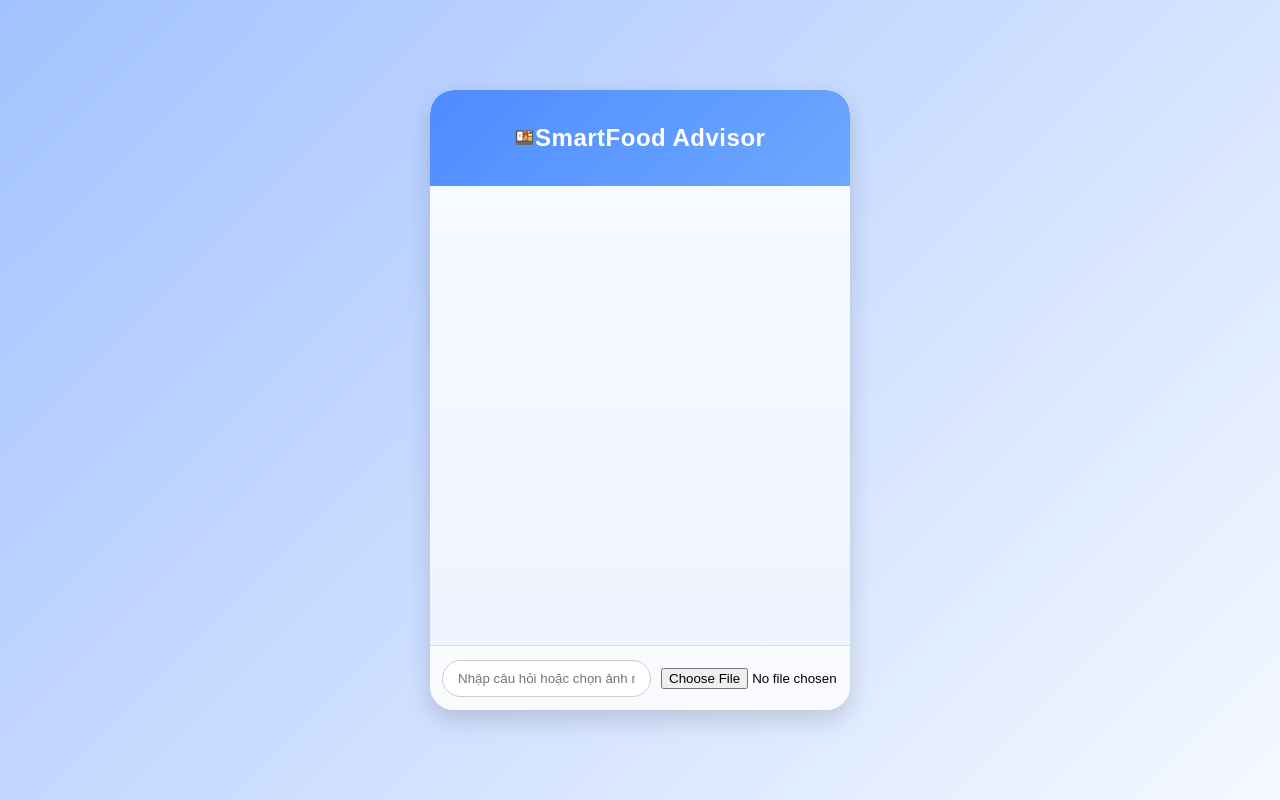
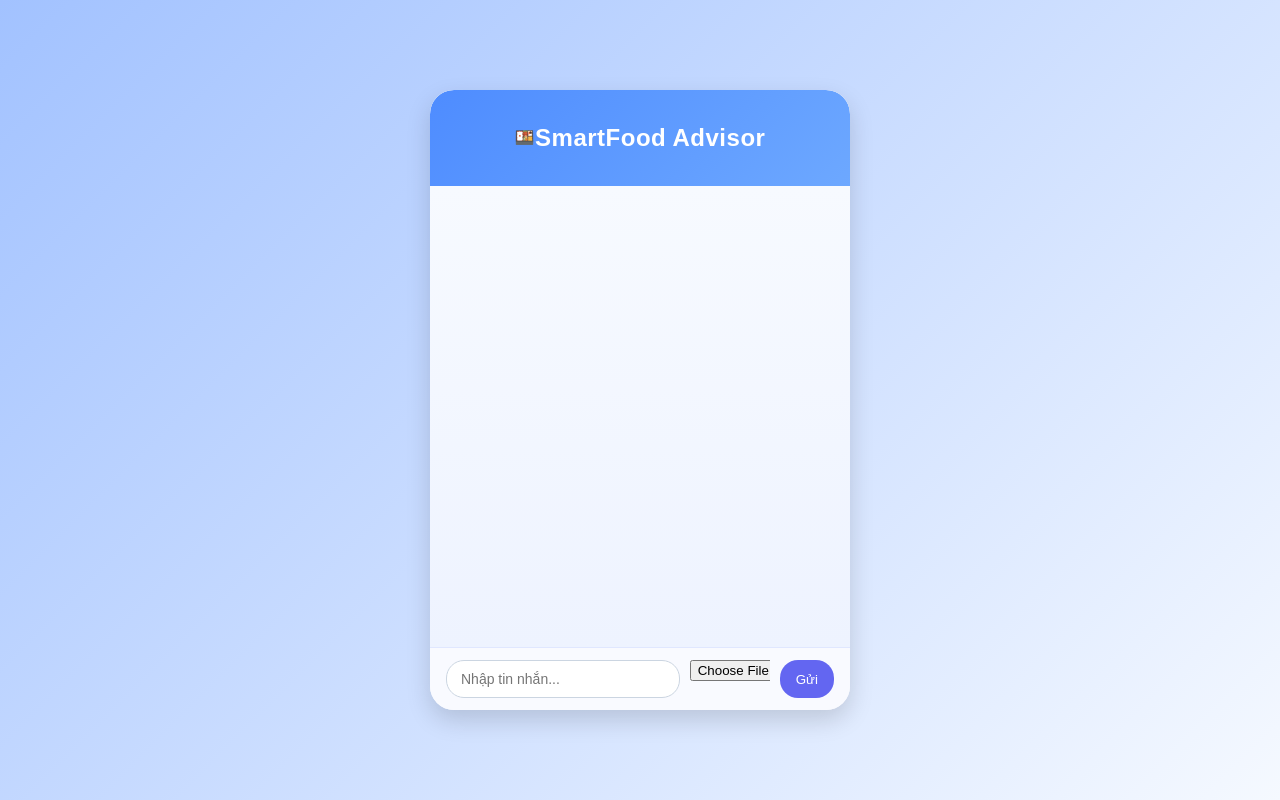
Before and after one commit to nguyenthaison2408/foodchatboxai, a React (Create React App) app: page / in a window 1280 px wide. Built offline with nearby package versions, Linux system fonts and the light colour scheme.

Commit message:
tôi ưu chat box cho preview ảnh

```diff
--- a/src/components/ChatBox.js
+++ b/src/components/ChatBox.js
@@ -1,26 +1,32 @@
-import React, { useState } from "react";
+import React, { useState, useRef } from "react";
 import axios from "axios";
 import ChatMessage from "./ChatMessage";
-import ChatInput from "./ChatInput";
 import ChatHeader from "./ChatHeader";
 import "./ChatBox.scss";
 
 const ChatBox = () => {
   const [messages, setMessages] = useState([]);
   const [loading, setLoading] = useState(false);
+  const [selectedImage, setSelectedImage] = useState(null);
+  const fileInputRef = useRef();
 
-  const sendMessage = async (text, image) => {
+  // Xử lý gửi tin nhắn hoặc ảnh
+  const sendMessage = async (text = "") => {
+    if (!text && !selectedImage) return alert("Nhập tin nhắn hoặc chọn ảnh");
+
     setLoading(true);
 
-    const newMessages = [...messages, { sender: "user", text }];
+    // Hiển thị tin nhắn user
+    const newMessages = [...messages];
+    if (text) newMessages.push({ sender: "user", text });
+    if (selectedImage) newMessages.push({ sender: "user", image: URL.createObjectURL(selectedImage) });
     setMessages(newMessages);
 
     try {
       let res;
-
-      if (image) {
+      if (selectedImage) {
         const formData = new FormData();
-        formData.append("file", image); // key 'file' phải trùng backend
+        formData.append("file", selectedImage);
 
         res = await axios.post("http://localhost:5000/image-analysis", formData, {
           headers: { "Content-Type": "multipart/form-data" },
@@ -29,7 +35,15 @@ const ChatBox = () => {
         res = await axios.post("http://localhost:5000/chat", { message: text });
       }
 
-      setMessages(prev => [...prev, { sender: "bot", text: res.data.reply }]);
+      // Thêm reply AI
+      setMessages(prev => [
+        ...prev,
+        { sender: "bot", text: res.data.reply }
+      ]);
+
+      // Reset input và ảnh
+      setSelectedImage(null);
+      if (fileInputRef.current) fileInputRef.current.value = "";
     } catch (err) {
       console.error("❌ Lỗi khi gọi AI:", err.response?.data || err.message);
       setMessages(prev => [...prev, { sender: "bot", text: "❌ Lỗi khi gọi AI!" }]);
@@ -38,16 +52,62 @@ const ChatBox = () => {
     setLoading(false);
   };
 
+  // Chọn ảnh
+  const handleFileChange = (e) => {
+    if (e.target.files && e.target.files[0]) {
+      setSelectedImage(e.target.files[0]);
+    }
+  };
+
+  // Xóa preview ảnh
+  const removePreview = () => {
+    setSelectedImage(null);
+    if (fileInputRef.current) fileInputRef.current.value = "";
+  };
+
   return (
     <div className="chatbox">
       <ChatHeader />
       <div className="messages">
         {messages.map((msg, i) => (
-          <ChatMessage key={i} sender={msg.sender} text={msg.text} />
+          <ChatMessage
+            key={i}
+            sender={msg.sender}
+            text={msg.text}
+            image={msg.image}
+          />
         ))}
         {loading && <div className="loading">Đang xử lý...</div>}
       </div>
-      <ChatInput onSend={sendMessage} />
+
+      <div className="chat-input-wrapper">
+        <input
+          type="text"
+          placeholder="Nhập tin nhắn..."
+          onKeyDown={(e) => { if(e.key === "Enter") sendMessage(e.target.value) }}
+          disabled={loading}
+          className="chat-input"
+        />
+        <input
+          type="file"
+          accept="image/*"
+          onChange={handleFileChange}
+          ref={fileInputRef}
+          disabled={loading}
+          className="chat-file-input"
+        />
+        <button onClick={() => sendMessage()} disabled={loading} className="chat-send-btn">
+          Gửi
+        </button>
+      </div>
+
+      {selectedImage && (
+        <div className="preview">
+          <button className="close-btn" onClick={removePreview}>×</button>
+          <p>Preview ảnh:</p>
+          <img src={URL.createObjectURL(selectedImage)} alt="preview" />
+        </div>
+      )}
     </div>
   );
 };
--- a/src/components/ChatBox.scss
+++ b/src/components/ChatBox.scss
@@ -39,3 +39,131 @@
   font-style: italic;
   padding-top: 10px;
 }
+
+.chat-input-wrapper {
+  display: flex;
+  gap: 10px;
+  padding: 12px 16px;
+  border-top: 1px solid #e0e7ff;
+  background: #f9faff;
+}
+
+.chat-input {
+  flex: 1;
+  padding: 10px 14px;
+  border-radius: 18px;
+  border: 1px solid #cbd5e1;
+  outline: none;
+  font-size: 14px;
+
+  &:focus {
+    border-color: #6366f1;
+    box-shadow: 0 0 5px rgba(99, 102, 241, 0.4);
+  }
+}
+
+.chat-file-input {
+  width: 80px;
+}
+
+.chat-send-btn {
+  padding: 10px 16px;
+  border: none;
+  border-radius: 18px;
+  background-color: #6366f1;
+  color: #fff;
+  font-weight: 500;
+  cursor: pointer;
+  transition: background 0.2s ease;
+
+  &:hover {
+    background-color: #4f46e5;
+  }
+
+  &:disabled {
+    background-color: #a5b4fc;
+    cursor: not-allowed;
+  }
+}
+
+.preview {
+  padding: 8px 12px;
+  background: #f0f4ff;
+  border-top: 1px solid #e0e7ff;
+  display: flex;
+  flex-direction: column;
+  align-items: center;
+  position: relative;
+
+  p {
+    font-size: 12px;
+    margin-bottom: 4px;
+    color: #334155;
+  }
+
+  img {
+    max-width: 120px;
+    border-radius: 10px;
+    display: block;
+    margin-bottom: 6px;
+  }
+
+  .close-btn {
+    position: absolute;
+    top: 4px;
+    right: 8px;
+    background: #f87171;
+    color: #fff;
+    border: none;
+    border-radius: 50%;
+    width: 20px;
+    height: 20px;
+    font-size: 12px;
+    line-height: 20px;
+    cursor: pointer;
+    padding: 0;
+    text-align: center;
+    transition: background 0.2s;
+
+    &:hover {
+      background: #ef4444;
+    }
+  }
+}
+
+.chat-message {
+  display: flex;
+  flex-direction: column;
+  margin-bottom: 12px;
+
+  &.user {
+    align-items: flex-end;
+    .chat-text {
+      background: #c7d2fe;
+      color: #1e293b;
+    }
+  }
+
+  &.bot {
+    align-items: flex-start;
+    .chat-text {
+      background: #e0e7ff;
+      color: #1e293b;
+    }
+  }
+
+  .chat-text {
+    display: inline-block;
+    padding: 10px 16px;
+    border-radius: 18px;
+    font-size: 14px;
+    max-width: 75%;
+    word-wrap: break-word;
+  }
+
+  .chat-image {
+    max-width: 150px;
+    border-radius: 12px;
+    margin-top: 6px;
+  }
+}
--- a/src/components/ChatMessage.js
+++ b/src/components/ChatMessage.js
@@ -1,10 +1,11 @@
 import React from "react";
 import "./ChatMessage.scss";
 
-const ChatMessage = ({ sender, text }) => {
+const ChatMessage = ({ sender, text, image }) => {
   return (
     <div className={`chat-message ${sender}`}>
-      <p>{text}</p>
+      {image && <img src={image} alt="user-upload" className="chat-image" />}
+      {text && <div className="chat-text">{text}</div>}
     </div>
   );
 };
```
